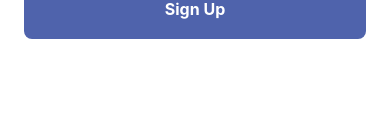
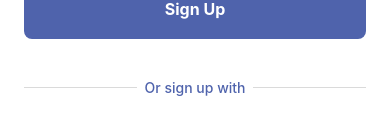
Before and after one commit to Himanshu12145/shopEnd-rn, a React Native app: screen / in a window 390 px wide. Shown: the part 484-618 px from the top of the page. Built offline with nearby package versions, Linux system fonts and the light colour scheme.

Commit message:
Added the separator

```diff
--- /dev/null
+++ b/src/components/Separator/index.js
@@ -0,0 +1,15 @@
+import React from 'react';
+import {Text, View} from 'react-native';
+import {styles} from './styles';
+
+const Separator = ({text}) => {
+  return (
+    <View style={styles.container}>
+      <View style={styles.line} />
+      <Text style={styles.text}>{text}</Text>
+      <View style={styles.line} />
+    </View>
+  );
+};
+
+export default React.memo(Separator);
--- /dev/null
+++ b/src/components/Separator/styles.js
@@ -0,0 +1,20 @@
+import {StyleSheet} from 'react-native';
+import {colors} from '../../utils/colors';
+
+export const styles = StyleSheet.create({
+  container: {
+    flexDirection: 'row',
+    alignItems: 'center',
+    marginVertical: 20,
+  },
+  line: {
+    height: 1,
+    backgroundColor: colors.lightGrey,
+    flex: 1,
+  },
+  text: {
+    color: colors.blue,
+    fontWeight: '500',
+    marginHorizontal: 8,
+  },
+});
--- a/src/screens/auth/Signup/index.js
+++ b/src/screens/auth/Signup/index.js
@@ -5,6 +5,7 @@
 import Input from '../../../components/Input';
 import Checkbox from '../../../components/Checkbox';
 import Button from '../../../components/Button';
+import Separator from '../../../components/Separator';
 
 const Signup = () => {
   const [checked, setChecked] = useState(false);
@@ -26,6 +27,7 @@
         </Text>
       </View>
       <Button title="Sign Up" style={styles.button} />
+      <Separator text="Or sign up with" />
     </View>
   );
 };
```
